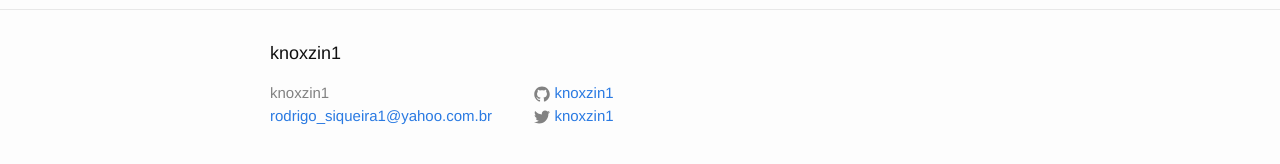
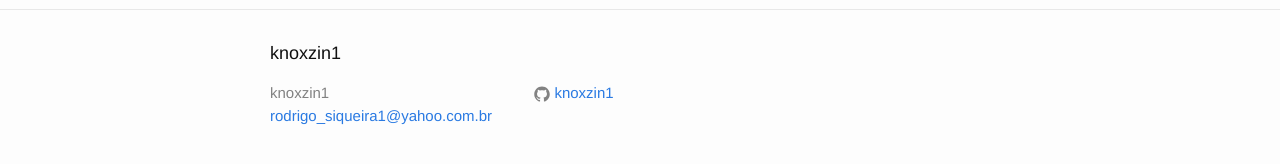
Before and after one commit to knoxzin1/knoxzin1.github.io, a Jekyll site: the page built from index.html, in a window 1280 px wide. Shown: the part 197-361 px from the top of the page. Built offline with Jekyll 4.4.1, drawn with Linux system fonts in a browser that asks for light colours.

Commit message:
Removed twitter

```diff
--- a/_config.yml
+++ b/_config.yml
@@ -5,7 +5,6 @@ description: > # this means to ignore newlines until "baseurl:"
 
 baseurl: "" # the subpath of your site, e.g. /blog/
 url: "https://knoxzin1.github.io" # the base hostname & protocol for your site
-twitter_username: knoxzin1
 github_username:  knoxzin1
 
 # Build settings
```
